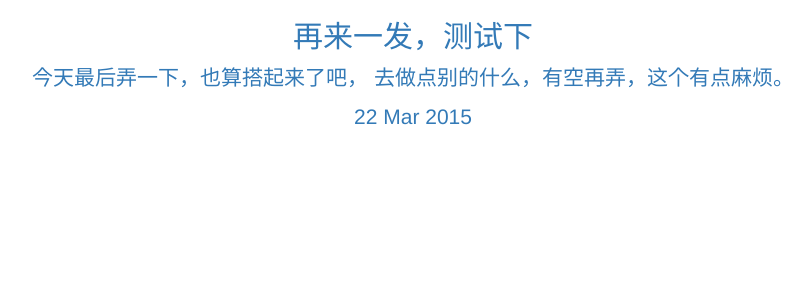
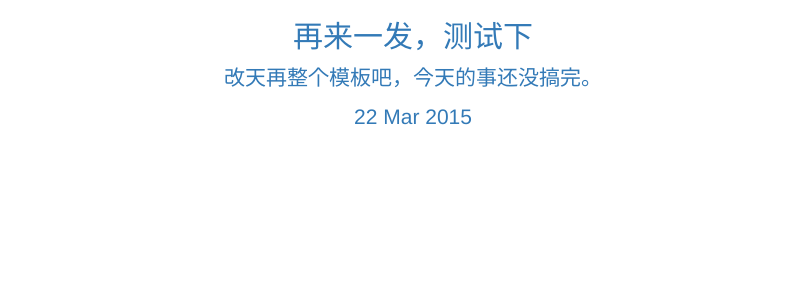
Before and after one commit to kk297466058/kk297466058.github.io, a Jekyll site: the page built from _posts/2015-03-22-good.html, in a window 1280 px wide. Shown: the top 300 px of the page, without its empty margins (227-1038 px from the left). Built offline with Jekyll 4.4.1, drawn with Linux system fonts in a browser that asks for light colours; nearby versions of some CDN libraries; Markdown is read by kramdown in place of the engine named in the settings.

Commit message:
....
...

```diff
--- a/_posts/2015-03-22-good.html
+++ b/_posts/2015-03-22-good.html
@@ -1,7 +1,10 @@
 ---
 layout: default
 title: 再来一发，测试下
+description: 真的是最后一发
 ---
 <h2>{{ page.title }}</h2>
-<p>今天最后弄一下，也算搭起来了吧， 去做点别的什么，有空再弄，这个有点麻烦。</p>
+<p>
+	改天再整个模板吧，今天的事还没搞完。
+</p>
 <p>{{ page.date | date_to_string }}</p>
--- a/index.html
+++ b/index.html
@@ -10,11 +10,8 @@ title: 我的Blog
 <ul>
 	{% for post in site.posts %}
 <li>
-	{{ post.date | date_to_string }}
-</li>
-
-<li>
 	<a href="{{ site.baseurl }}{{ post.url }}">{{ post.title }}</a>
+	<p>{{ post.description }}</p>
 </li>
 	{% endfor %}
 </ul>
```
Also changed, not shown: _posts/2015-03-22-今天最最最后一发.md (added, +11 -0 lines), _posts/2015-3-21-try.md (+1 -0 lines).
